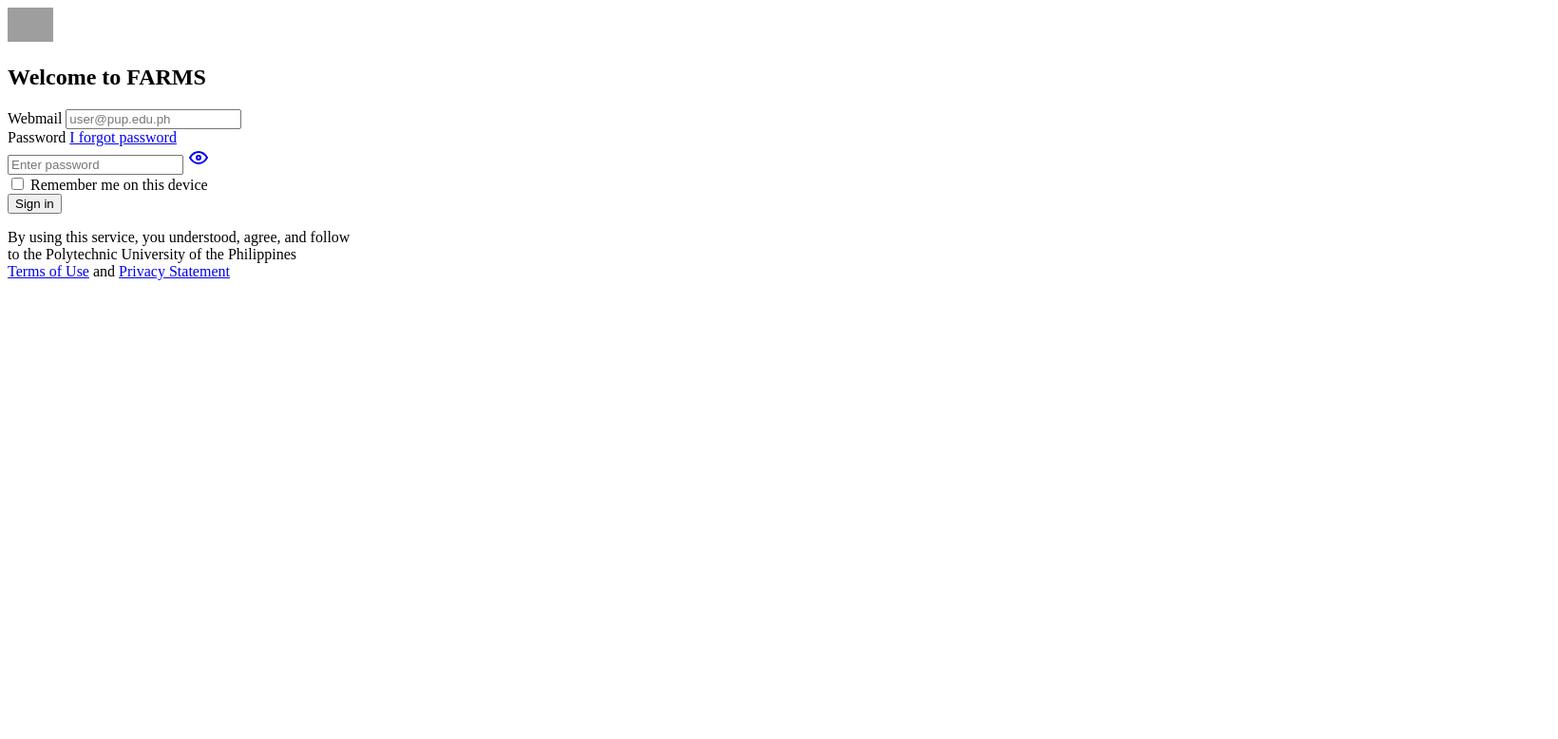
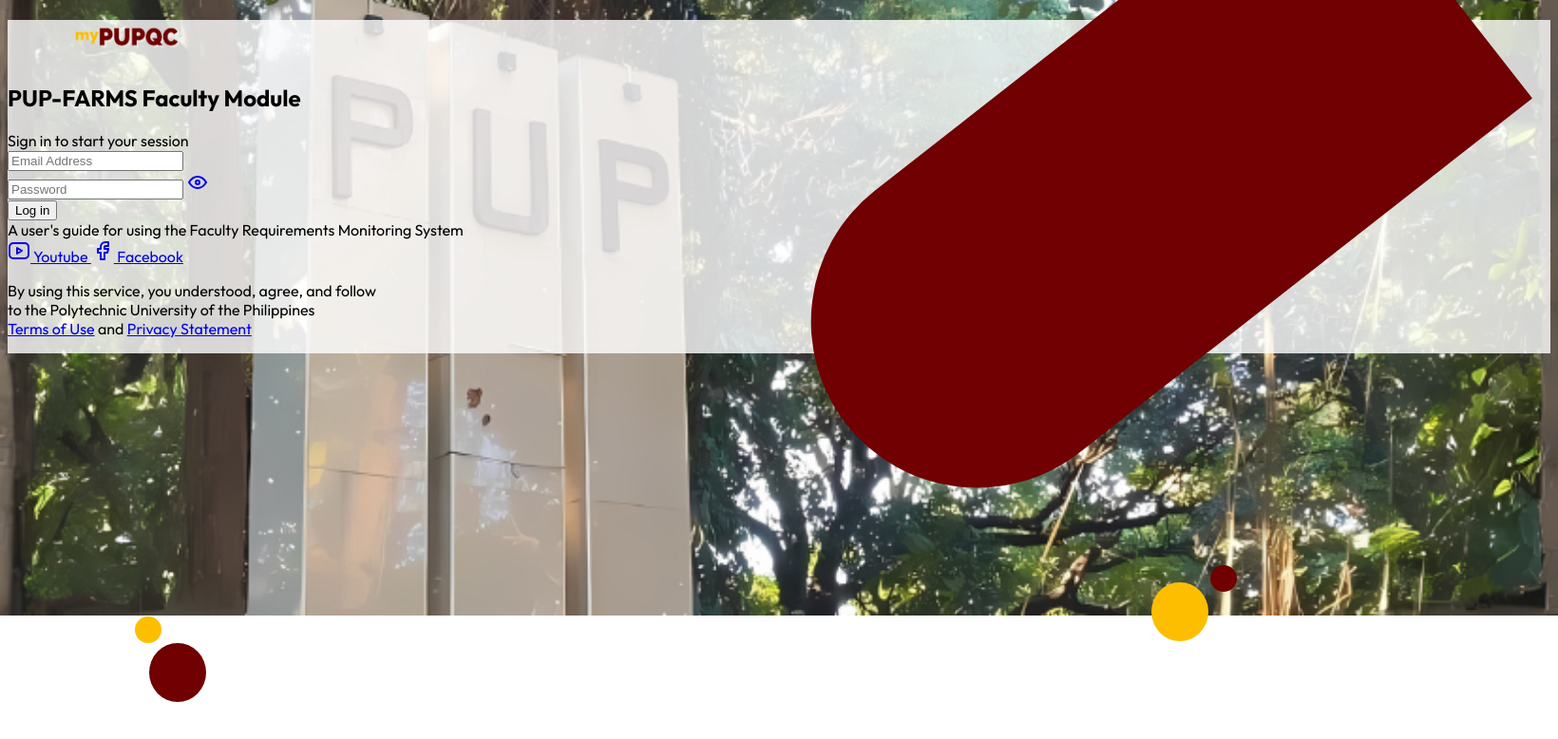
Before and after one commit to thanyeal/PUPQC-FARMS-v3, a Django app: page / in a window 1640 px wide. Shown: the top 778 px of the page at 95% size. Run offline with Django 5.2, Linux system fonts and the light colour scheme; some libraries are stand-ins or nearby versions; grey boxes are pictures that could not be loaded.

Commit message:
style: new imporvem,ents in login ui

```diff
--- a/accounts/templates/auth/auth.html
+++ b/accounts/templates/auth/auth.html
@@ -7,33 +7,145 @@
         <meta charset="utf-8"/>
         <meta name="viewport" content="width=device-width, initial-scale=1, viewport-fit=cover"/>
         <meta http-equiv="X-UA-Compatible" content="ie=edge"/>
+        <link rel="icon" href="{% static 'img/pupqcfaculty.png' %}">
         <title>myPUPQC-FARMS</title>
         {% include 'partials/_cssdep.html' %}
+        <link rel="preconnect" href="https://fonts.gstatic.com" crossorigin>
+    <link href="https://fonts.googleapis.com/css2?family=Oleo+Script:wght@400;700&family=Outfit:wght@100..900&display=swap" rel="stylesheet">
+    <link href="https://fonts.googleapis.com/css2?family=Oleo+Script:wght@400;700&family=Outfit:wght@100..900&family=Roboto:ital,wght@0,100;0,300;0,400;0,500;0,700;0,900;1,100;1,300;1,400;1,500;1,700;1,900&display=swap" rel="stylesheet">
     </head>
 
-    <body>
+    <style>
+        .upper-circle {
+            position: absolute;
+            width: 780px;
+            height: 350px;
+            top: 10px;
+            left: 800px;
+            border-radius: 200px 0px 0px 200px;
+            background-color: #700001;
+            transform: rotate(-38.05deg);
+        }
+
+        .bottom-small-red-circle,
+        .bottom-side-yellow-circle,
+        .bottom-left-yellow-small-circle,
+        .bottom-left-red-circle {
+            position: absolute;
+            border-radius: 50%;
+            background-color: #FEBE00;
+;
+        }
+
+        .bottom-small-red-circle {
+            background-color: #700001;
+            width: 28px;
+            height: 28px;
+            top: 574px;
+            left: 1266px;
+        }
+
+        .bottom-side-yellow-circle {
+            width: 60px;
+            height: 62px;
+            top: 592px;
+            left: 1204px;
+        }
+
+        .bottom-left-yellow-small-circle {
+            width: 28px;
+            height: 28px;
+            top: 628px;
+            left: 134px;
+        }
+
+        .bottom-left-red-circle {
+            width: 60px;
+            height: 62px;
+            top: 656px;
+            left: 149px;
+            background-color: #700001;
+        }
+
+    </style>
+
+    <style>
+        body {
+            background-image: url('{% static "img/pupbg.png" %}');
+            background-repeat: no-repeat;
+            background-size: cover;
+            background-position: center;
+            position: relative;
+            overflow-x:hidden;
+            height: 100% !important;
+        }
+
+        .bgcl {
+            background-color: white;
+            position: absolute;
+            top: 0;
+            left: 0;
+            width: 100%;
+            height: 100%;
+            opacity: 0.8;
+            pointer-events: none;
+            z-index: -1;
+        }
+
+        h1, h2, h3, h4, h5, h6,
+        p, li > a, a, .form-check-label {
+            font-family: "Outfit", sans-serif !important;
+        }
+        .card-rad {
+            border-radius: 1rem;
+        }
+        .hr-text:before {
+            content: "";
+            margin-left: 0;
+            margin-right: 0;
+        }
+        .hr-text:before {
+            content: "";
+            margin-left: 0rem;
+        }
+        .hr-text:after {
+            content: "";
+            margin-left: 0 !important;
+        }
+        .page-center {
+            position: relative;
+            z-index: 2;
+        }
+        .containerz {
+            overflow: hidden;
+        }
+        .card {
+            z-index: 3;
+        }
+
+    </style>
+
+    <body style="font-family: 'Outfit', sans-serif !important;">
         <div class="page page-center">
+            <h1 class="logo py-4" style="margin-left: 50px;">
+                <a href="#">
+                    <img src="{% static 'img/myPUPQC.png' %}" alt="Iskonect" width="150">
+                </a>
+            </h1>
             <div class="container container-tight py-4">
-                <div class="text-center mb-4">
-                    <a href="." class="navbar-brand navbar-brand-autodark"><img src="./static/logo.svg" height="36" alt=""></a>
+                <div class="card card-md card-rad">
+                    <div class="card-body">
+                        <h2 class="h2 text-center mb-0 fw-bolder">PUP-FARMS Faculty Module</h2>
+                        <div class="text-center text-muted">
+                            <span class="form-check-label">Sign in to start your session</span>
                         </div>
-                <div class="card card-md">
-                    <div class="card-body">
-                    <h2 class="h2 text-center mb-4">Welcome to FARMS</h2>
                         <form action="./" method="get" autocomplete="off" novalidate>
-                        <div class="mb-3">
-                            <label class="form-label">Webmail</label>
-                            <input type="email" class="form-control" placeholder="user@pup.edu.ph" autocomplete="off">
+                            <div class="mb-3 mt-4">
+                                <input type="email" class="form-control" placeholder="Email Address" autocomplete="off">
                             </div>
-                        <div class="mb-2">
-                            <label class="form-label">
-                                Password
-                                <span class="form-label-description">
-                                    <a href=".">I forgot password</a>
-                                </span>
-                            </label>
+                            <div class=" mt-2">
                                 <div class="input-group input-group-flat">
-                                <input type="password" class="form-control"  placeholder="Enter password"  autocomplete="off">
+                                    <input type="password" class="form-control"  placeholder="Password"  autocomplete="off">
                                     <span class="input-group-text">
                                     <a href="#" class="link-secondary" title="Show password" data-bs-toggle="tooltip"><!-- Download SVG icon from http://tabler-icons.io/i/eye -->
                                         <svg xmlns="http://www.w3.org/2000/svg" class="icon" width="24" height="24" viewBox="0 0 24 24" stroke-width="2" stroke="currentColor" fill="none" stroke-linecap="round" stroke-linejoin="round"><path stroke="none" d="M0 0h24v24H0z" fill="none"/><path d="M10 12a2 2 0 1 0 4 0a2 2 0 0 0 -4 0" /><path d="M21 12c-2.4 4 -5.4 6 -9 6c-3.6 0 -6.6 -2 -9 -6c2.4 -4 5.4 -6 9 -6c3.6 0 6.6 2 9 6" /></svg>
@@ -41,24 +153,42 @@
                                     </span>
                                 </div>
                             </div>
-                        <div class="mb-2">
-                            <label class="form-check">
-                                <input type="checkbox" class="form-check-input"/>
-                                <span class="form-check-label">Remember me on this device</span>
-                            </label>
+                            <div class="mt-4">
+                                <button type="submit" class="btn btn-primary w-100">Log in</button>
                             </div>
-                        <div class="form-footer">
-                            <button type="submit" class="btn btn-primary w-100">Sign in</button>
+                            <div class="hr-text mt-3 mb-2"></div>
+                            <div class="text-center text-muted py-2">
+                                <span class="form-check-label">A user's guide for using the Faculty Requirements Monitoring System</span>
+                            </div>
+                            <div class="btn-list" style="flex-wrap: nowrap !important;">
+                                <a href="#" class="btn btn-gray w-100 fw-bolder text-muted">
+                                    <svg  xmlns="http://www.w3.org/2000/svg"  width="24"  height="24"  viewBox="0 0 24 24"  fill="none"  stroke="currentColor"  stroke-width="2"  stroke-linecap="round"  stroke-linejoin="round"  class="icon icon-tabler icons-tabler-outline icon-tabler-brand-youtube"><path stroke="none" d="M0 0h24v24H0z" fill="none"/><path d="M2 8a4 4 0 0 1 4 -4h12a4 4 0 0 1 4 4v8a4 4 0 0 1 -4 4h-12a4 4 0 0 1 -4 -4v-8z" /><path d="M10 9l5 3l-5 3z" /></svg>
+                                    Youtube
+                                </a>
+                                <a href="#" class="btn btn-gray w-100 fw-bolder text-muted">
+                                    <svg  xmlns="http://www.w3.org/2000/svg"  width="24"  height="24"  viewBox="0 0 24 24"  fill="none"  stroke="currentColor"  stroke-width="2"  stroke-linecap="round"  stroke-linejoin="round"  class="icon icon-tabler icons-tabler-outline icon-tabler-brand-facebook"><path stroke="none" d="M0 0h24v24H0z" fill="none"/><path d="M7 10v4h3v7h4v-7h3l1 -4h-4v-2a1 1 0 0 1 1 -1h3v-4h-3a5 5 0 0 0 -5 5v2h-3" /></svg>
+                                    Facebook
+                                </a>
                             </div>
                         </form>
                     </div>
                     <div class="text-center mb-4">
 
                         <p class="text-sm text-gray-600">By using this service, you understood, agree, and follow <br/> to the Polytechnic University of the Philippines
-                        <br/><a href="https://www.pup.edu.ph/terms/" class="text-primary text-decoration-none fst-normal fw-medium">Terms of Use</a>
-                        and <a href="https://www.pup.edu.ph/privacy/" class="text-primary text-decoration-none fst-normal fw-medium">Privacy Statement</a></p>
+                            <br/><a href="https://www.pup.edu.ph/terms/" class="text-decoration-underline text-blue fst-normal fw-medium">Terms of Use</a>
+                            and <a href="https://www.pup.edu.ph/privacy/" class="text-decoration-underline text-blue fst-normal fw-medium">Privacy Statement</a></p>
                     </div>
                 </div>
+            </div>
+        </div>
+        <div class="page-indx containerz">
+            <div class="upper-circle"></div>
+            <div class="bottom-small-red-circle"></div>
+            <div class="bottom-side-yellow-circle"></div>
+            <div class="bottom-left-yellow-small-circle"></div>
+            <div class="bottom-left-red-circle"></div>
+        </div>
+        <div class="bgcl">
         </div>
     </body>
 
```
Also changed, not shown: _shared/static/img/myPUPQC.png (added), _shared/static/img/pupbg.png (added). Lines whose indentation alone changed are shown as unchanged.
